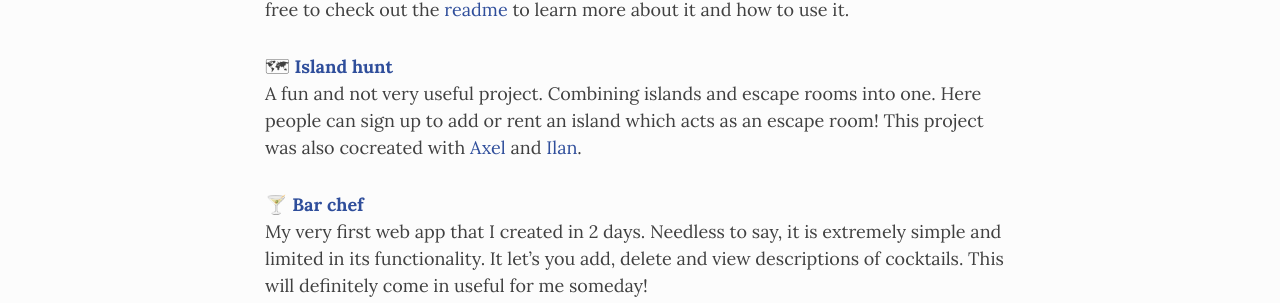
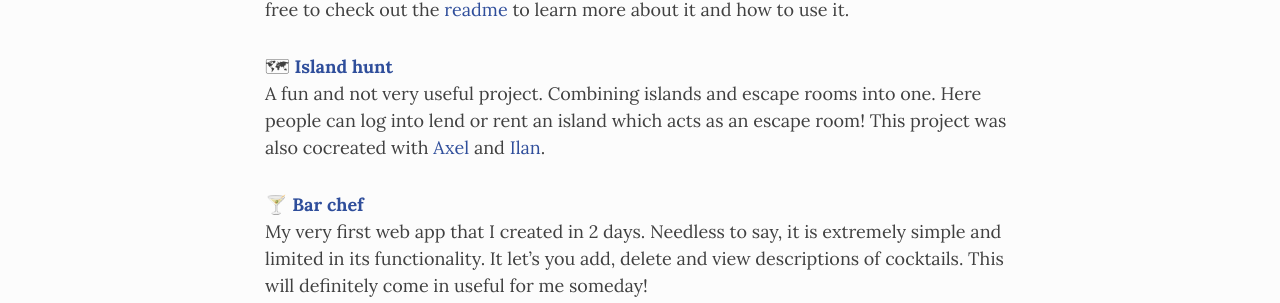
Before and after one commit to benattali/benattali.github.io, a Jekyll site: the page built from projects.md, in a window 1280 px wide and 1308 px high. Shown: the part 528-831 px from the top of the window. Built offline with Jekyll 4.4.1, drawn with Linux system fonts in a browser that asks for light colours; nearby versions of some CDN libraries.

Commit message:
Update projects.md

```diff
--- a/projects.md
+++ b/projects.md
@@ -12,7 +12,7 @@ My coding career began in May 2019. Here I will try to have (an updated) collect
 
 
 🗺 [**Island hunt**](http://islandhunt.herokuapp.com)
-  A fun and not very useful project. Combining islands and escape rooms into one. Here people can sign up to add or rent an island which acts as an escape room! This project was also cocreated with [Axel](https://github.com/AxelResnik) and [Ilan](https://github.com/Ilansz).
+  A fun and not very useful project. Combining islands and escape rooms into one. Here people can log into lend or rent an island which acts as an escape room! This project was also cocreated with [Axel](https://github.com/AxelResnik) and [Ilan](https://github.com/Ilansz).
 
 
 🍸 [**Bar chef**](https://bar-chef.herokuapp.com)
```
